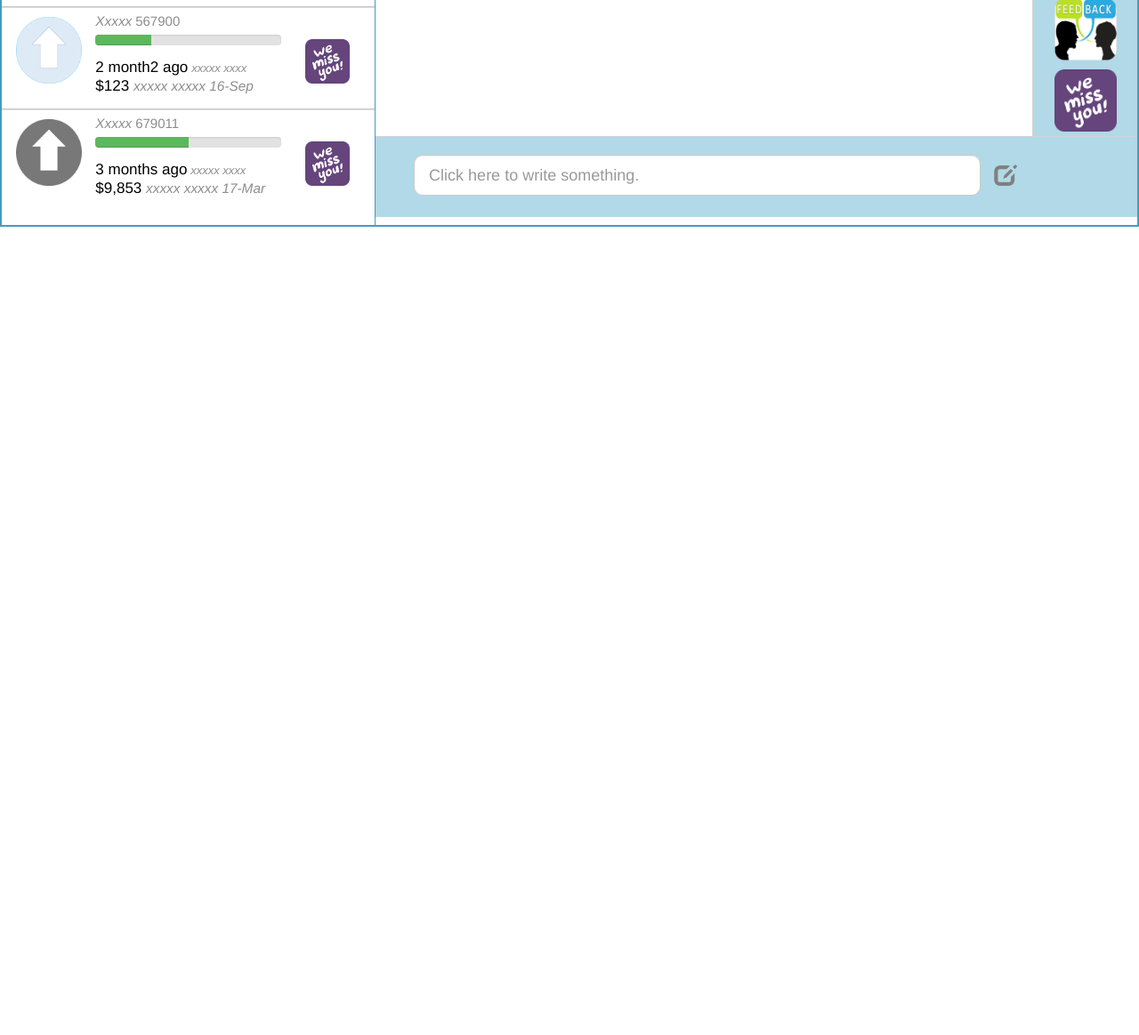
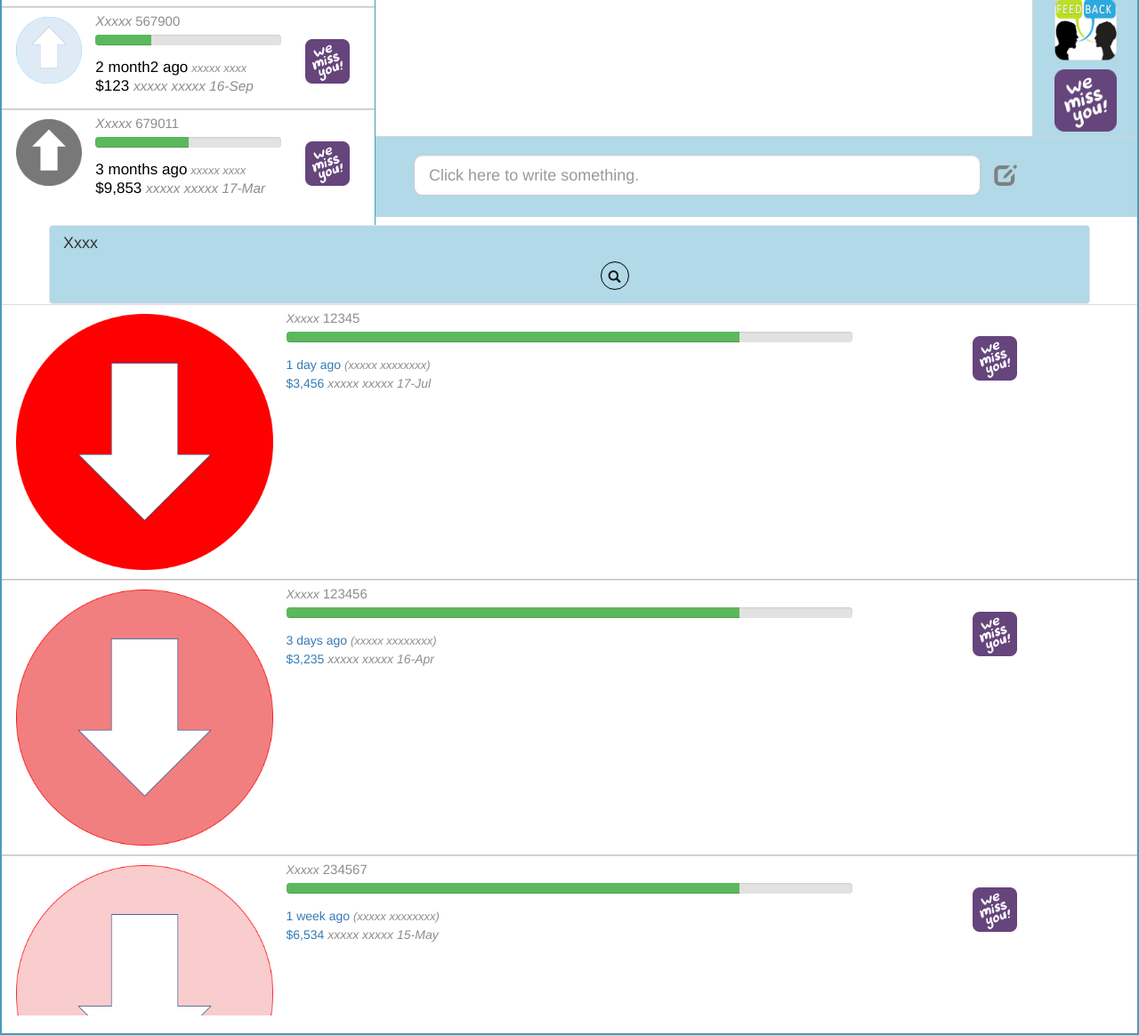
Before and after one commit to wasifali/Jholay-Lal, a plain HTML site: page index.html in a window 1280 px wide. Shown: the part 676-1840 px from the top of the page at 89% size. Before the commit the page ends 931 px from the top, so only its background shows below. Drawn offline with nearby package versions, Linux system fonts and the light colour scheme.

Commit message:
UI design Issues fixation

```diff
--- a/index.html
+++ b/index.html
@@ -2,6 +2,7 @@
 <html lang="en">
     <head>
         <meta charset="UTF-8">
+        <meta name="viewport" content="width=device-width, initial-scale=1">
         <title>Merch App</title>
 
         <!--Scripts-->
@@ -193,7 +194,7 @@
         </div>
 
         <!--MOBILE VIEWS-->
-        <div ng-controller="desktopCtrl" class="hidden-sm hidden-md hidden-lg hidden-xl">
+        <div ng-controller="desktopCtrl" class="hidden-sm">
             <nav class="container navbar navbar-default">
                 <h4 class="pull-left">Xxxx</h4>
                 <div class="pull-right">
```
Also changed, not shown: chat.html (+1 -1 lines).
